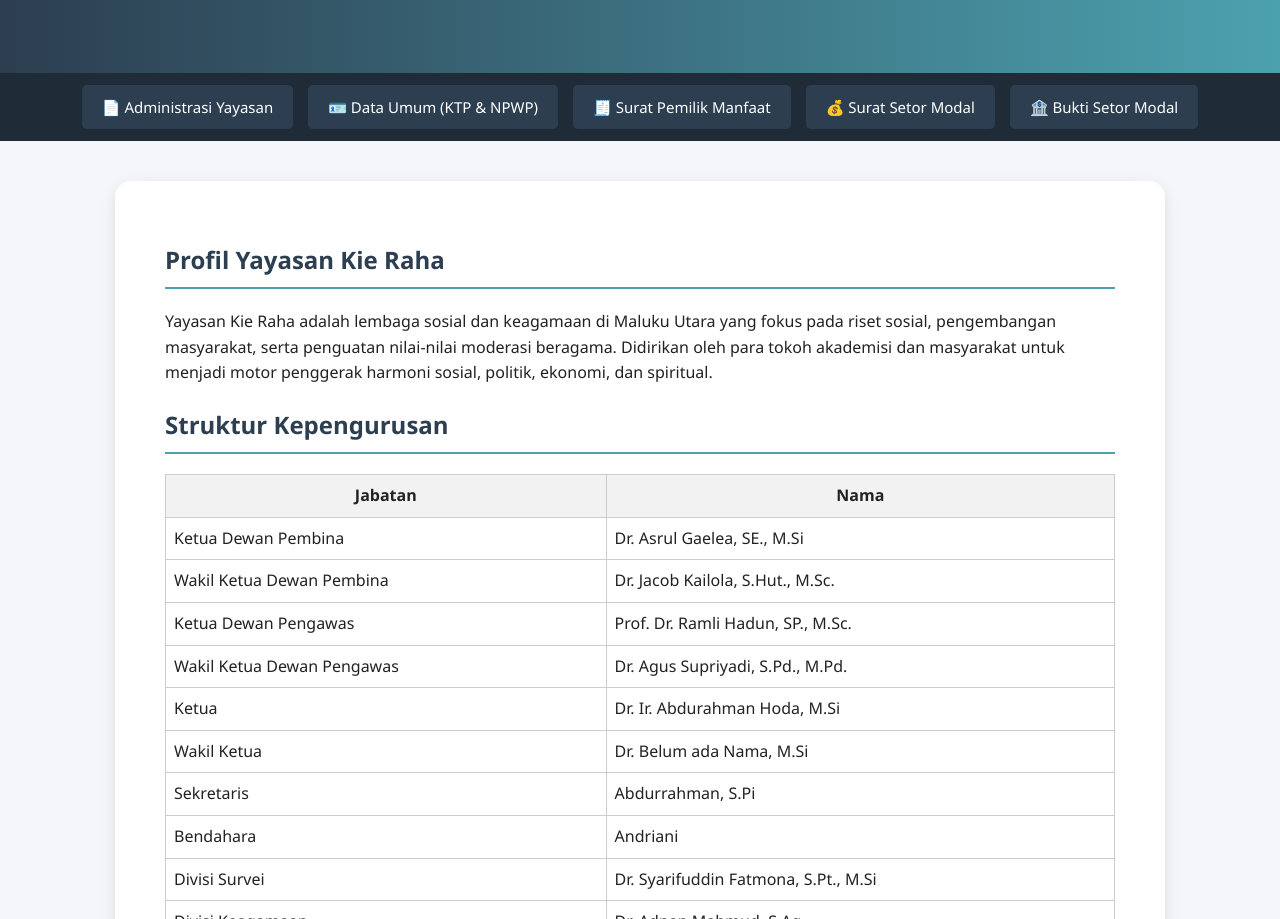
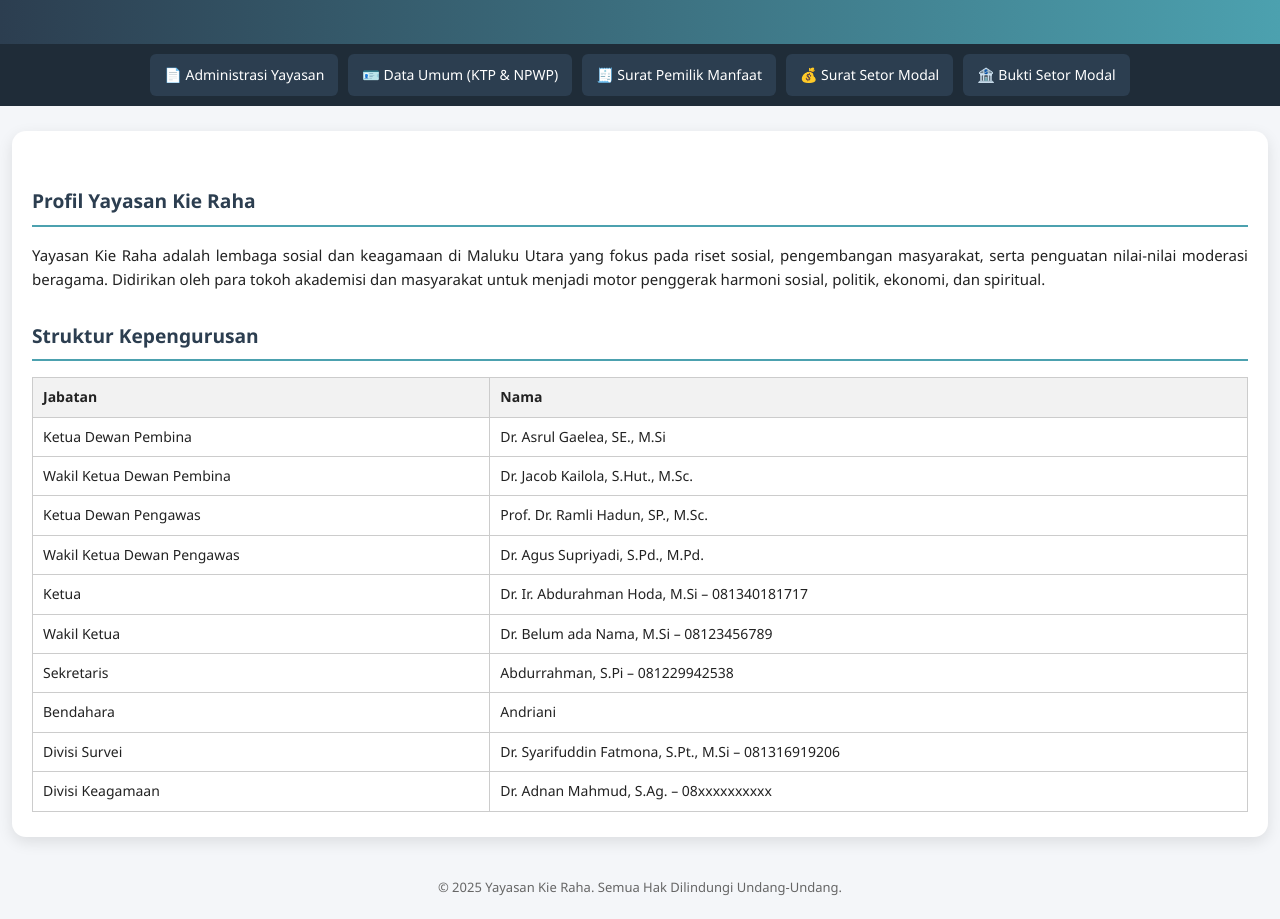
Before and after one commit to cacasanana2003-hue/yayasankieraha, a plain HTML site: page index.html in a window 1280 px wide. Shown: the part 125-1044 px from the top of the page. Drawn offline with Linux system fonts and the light colour scheme.

Commit message:
Update index.html

```diff
--- a/index.html
+++ b/index.html
@@ -13,46 +13,114 @@
       color: #222;
       line-height: 1.6;
     }
+
     header {
       background: linear-gradient(90deg, #2c3e50, #4ca1af);
       color: white;
-      padding: 30px 20px 60px;
+      padding: 25px 15px 50px;
       text-align: center;
     }
-    header h1 { margin: 0; font-size: 2.4rem; }
-    header p { opacity: 0.9; margin-top: 5px; }
+
+    header h1 {
+      margin: 0;
+      font-size: 1.8rem;
+      letter-spacing: 0.5px;
+    }
+
+    header p {
+      margin-top: 8px;
+      font-size: 0.95rem;
+      opacity: 0.9;
+    }
+
     nav {
       background-color: #1f2c38;
       display: flex;
+      flex-wrap: wrap;
       justify-content: center;
-      gap: 15px;
-      padding: 12px 0;
+      gap: 10px;
+      padding: 10px;
       position: sticky;
       top: 0;
+      z-index: 999;
     }
+
     nav a {
       color: white;
       text-decoration: none;
-      padding: 10px 20px;
+      padding: 10px 14px;
       background-color: #2c3e50;
-      border-radius: 5px;
-      font-size: 15px;
+      border-radius: 6px;
+      font-size: 14px;
       transition: 0.3s;
     }
-    nav a:hover { background-color: #4ca1af; transform: scale(1.05); }
+
+    nav a:hover {
+      background-color: #4ca1af;
+      transform: scale(1.03);
+    }
+
     .container {
-      max-width: 950px;
+      max-width: 95%;
       background: white;
-      margin: 40px auto;
-      padding: 40px 50px;
-      border-radius: 16px;
+      margin: 25px auto;
+      padding: 25px 20px;
+      border-radius: 14px;
       box-shadow: 0 5px 15px rgba(0,0,0,0.1);
     }
-    h2 { color: #2c3e50; border-bottom: 2px solid #4ca1af; padding-bottom: 8px; }
-    table { width: 100%; border-collapse: collapse; margin-top: 15px; }
-    table th, table td { border: 1px solid #ccc; padding: 8px; }
-    table th { background: #f2f2f2; }
-    .footer { text-align: center; color: #777; margin: 50px 0 20px; }
+
+    h2 {
+      color: #2c3e50;
+      border-bottom: 2px solid #4ca1af;
+      padding-bottom: 8px;
+      margin-top: 30px;
+      font-size: 1.2rem;
+    }
+
+    p {
+      font-size: 15px;
+      text-align: justify;
+    }
+
+    .table-container {
+      overflow-x: auto;
+      margin-top: 15px;
+    }
+
+    table {
+      width: 100%;
+      border-collapse: collapse;
+      min-width: 600px;
+    }
+
+    table th, table td {
+      border: 1px solid #ccc;
+      padding: 8px 10px;
+      text-align: left;
+      font-size: 14px;
+    }
+
+    table th {
+      background-color: #f2f2f2;
+      font-weight: bold;
+    }
+
+    .footer {
+      text-align: center;
+      font-size: 13px;
+      color: #666;
+      margin: 40px 0 15px;
+    }
+
+    /* Responsif tambahan */
+    @media (max-width: 600px) {
+      header h1 { font-size: 1.4rem; }
+      header p { font-size: 0.85rem; }
+      nav a { font-size: 13px; padding: 8px 12px; }
+      .container { padding: 20px 15px; }
+      h2 { font-size: 1.05rem; }
+      p { font-size: 14px; }
+    }
   </style>
 </head>
 <body>
@@ -75,8 +143,10 @@
   <p>Yayasan Kie Raha adalah lembaga sosial dan keagamaan di Maluku Utara yang fokus pada riset sosial, pengembangan masyarakat, serta penguatan nilai-nilai moderasi beragama. Didirikan oleh para tokoh akademisi dan masyarakat untuk menjadi motor penggerak harmoni sosial, politik, ekonomi, dan spiritual.</p>
 
   <h2>Struktur Kepengurusan</h2>
+  <div class="table-container">
     <table>
       <tr><th>Jabatan</th><th>Nama</th></tr>
+
       <!-- Dewan Pembina -->
       <tr><td>Ketua Dewan Pembina</td><td>Dr. Asrul Gaelea, SE., M.Si</td></tr>
       <tr><td>Wakil Ketua Dewan Pembina</td><td>Dr. Jacob Kailola, S.Hut., M.Sc.</td></tr>
@@ -86,15 +156,16 @@
       <tr><td>Wakil Ketua Dewan Pengawas</td><td>Dr. Agus Supriyadi, S.Pd., M.Pd.</td></tr>
 
       <!-- Pengurus -->
-    <tr><td>Ketua</td><td>Dr. Ir. Abdurahman Hoda, M.Si</td></tr>
-    <tr><td>Wakil Ketua</td><td>Dr. Belum ada Nama, M.Si</td></tr>
-    <tr><td>Sekretaris</td><td>Abdurrahman, S.Pi</td></tr>
+      <tr><td>Ketua</td><td>Dr. Ir. Abdurahman Hoda, M.Si – 081340181717</td></tr>
+      <tr><td>Wakil Ketua</td><td>Dr. Belum ada Nama, M.Si – 08123456789</td></tr>
+      <tr><td>Sekretaris</td><td>Abdurrahman, S.Pi – 081229942538</td></tr>
       <tr><td>Bendahara</td><td>Andriani</td></tr>
 
       <!-- Divisi -->
-    <tr><td>Divisi Survei</td><td>Dr. Syarifuddin Fatmona, S.Pt., M.Si</td></tr>
-    <tr><td>Divisi Keagamaan</td><td>Dr. Adnan Mahmud, S.Ag.</td></tr>
+      <tr><td>Divisi Survei</td><td>Dr. Syarifuddin Fatmona, S.Pt., M.Si – 081316919206</td></tr>
+      <tr><td>Divisi Keagamaan</td><td>Dr. Adnan Mahmud, S.Ag. – 08xxxxxxxxxx</td></tr>
     </table>
+  </div>
 </div>
 
 <div class="footer">
```
Lines whose indentation alone changed are shown as unchanged.
